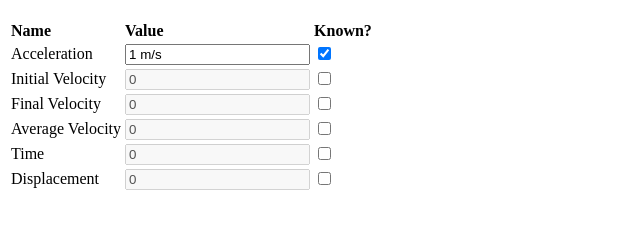
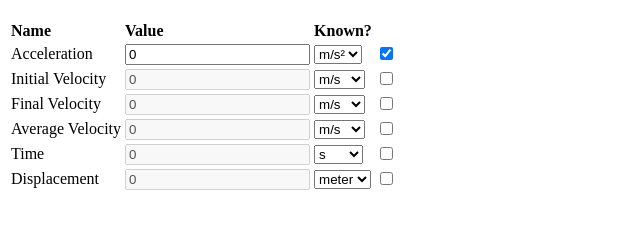
Before and after one commit to gpacourek/Physics-Calculator, a plain HTML site: page kinematics.html in a window 1280 px wide. Shown: the part 61-290 px from the top of the page, without its empty margins (0-640 px from the left). Drawn offline with Linux system fonts and the light colour scheme.

Commit message:
vavg works with vi and vf

```diff
--- a/kinematics.html
+++ b/kinematics.html
@@ -14,34 +14,40 @@
 				<td><b>Value</b></td>
 				<td><b>Known?</b></td>
 			</tr>
-			<tr>
+			<tr id="accelRow">
 				<td>Acceleration</td>
-				<td><input type="text" id="a" value="1 m/s" func="calcAccel(this.value);"></td>
+				<td><input type="number" id="a" value=0></td>
+				<td><select class="accel"></select></td>
 				<td><input type="checkbox" checked></td>
 			</tr>
-			<tr>
+			<tr id="viRow">
 				<td>Initial Velocity</td>
-				<td><input type="text" id="vi" value=0 disabled func="calcVelocity(this.value);"></td>
+				<td><input type="number" id="vi" value=0 disabled></td>
+				<td><select class="vel"></select></td>
 				<td><input type="checkbox"></td>
 			</tr>
-			<tr>
+			<tr id="vfRow">
 				<td>Final Velocity</td>
-				<td><input type="text" id="vf" value=0 disabled func="calcVelocity(this.value);"></td>
+				<td><input type="number" id="vf" value=0 disabled></td>
+				<td><select class="vel"></select></td>
 				<td><input type="checkbox"></td>
 			</tr>
-			<tr>
+			<tr id="avgVRow">
 				<td>Average Velocity</td>
-				<td><input type="text" id="vavg" value=0 disabled func="calcVelocity(this.value);"></td>
+				<td><input type="number" id="vavg" value=0 disabled></td>
+				<td><select class="vel"></select></td>
 				<td><input type="checkbox"></td>
 			</tr>
-			<tr>
+			<tr id="timeRow">
 				<td>Time</td>
-				<td><input type="text" id="t" value=0 disabled></td>
+				<td><input type="number" id="t" value=0 disabled></td>
+				<td><select class="time"></select></td>
 				<td><input type="checkbox"></td>
 			</tr>
-			<tr>
+			<tr id="dispRow">
 				<td>Displacement</td>
-				<td><input type="text" id="d" value=0 disabled></td>
+				<td><input type="number" id="d" value=0 disabled></td>
+				<td><select class="dist"></select></td>
 				<td><input type="checkbox"></td>
 			</tr>
 		</table>
@@ -53,74 +59,74 @@
 		-->
 
 		<script>
-			function calcAccel (txt) {
-				if (txt.length < 1)
-					return NaN;
-				if (!isNaN(txt)) {
-					return parseFloat(txt);
-				}
-				if (isNaN(txt.substring(0, 1)))
-					return NaN;
-				var index = 0;
-				while (!isNaN(txt.charAt(index)) || txt.charAt(index) == ".")//might it be easier to just have check marks to check different units
-					index++;
-				var num = txt.substring(0, index);
-				num = parseFloat(num);
+window.onload = function () {
+	for (var select of document.querySelectorAll("select")) {
+		var type = select.className;
+		var options = [];
 
-				var rest = txt.substring(index);
-				var factor = -1;
+		if (type == "accel") {
+			options.push(["m/s²", 1]);
+		} else if (type == "vel") {
+			options.push(["m/s", 1]);
+			options.push(["mph", 2.237]);
+			options.push(["km/h", 3.6]);
+		} else if (type == "time") {
+			options.push(["s", 1]);
+			options.push(["min", 60]);
+			options.push(["hour", 3600]);
+			options.push(["ms", 1/1000]);
+			options.push(["ns", 1/1000000000]);
+		} else if (type == "dist") {
+			options.push(["meter", 1]);
+			options.push(["foot", 1/3.281]);
+			options.push(["inch", 1/3.281 * 12]);
+		}
 
-				if (rest == "m/s" || rest == "ms")
-					factor = 1;
+		options.forEach((option) => {
+			var elem = document.createElement("option");
+			elem.innerHTML = option[0];
+			elem.value = option[1];
+			select.appendChild(elem);
+		});
+	}
 
-				if (factor == -1)
-					return NaN;
-				return num / factor;
-			}
+	for (var checkbox of document.querySelectorAll("input[type='checkbox']")) {
+		checkbox.onclick = function () {
+			this.parentElement.parentElement.querySelector("input[type='number']").disabled = !this.checked;
+		};
+	}
 
-			function calcVelocity (txt) {
-				if (txt.length < 1)
-					return NaN;
-				if (!isNaN(txt)) {
-					return parseFloat(txt);
-				}
-				if (isNaN(txt.substring(0, 1)))
-					return NaN;
-				var index = 0;
-				while (!isNaN(txt.charAt(index)) || txt.charAt(index) == ".")
-					index++;
-				var num = txt.substring(0, index);
-				num = parseFloat(num);
+	for (var input of document.querySelectorAll("input")) {
+		input.onkeyup = processAll;
+	}
+}
 
-				var rest = txt.substring(index);
-				var factor = -1;
+function isKnown (name) {
+	return document.getElementById(name).querySelector("input[type='checkbox']").checked;
+}
+function getValue (name) {
+	return document.getElementById(name).querySelector("input[type='number']").value;
+}
+function setValue (name, val) {
+	document.getElementById(name).querySelector("input[type='number']").value = val;
+}
 
-				if (rest == "m/s" || rest == "ms")
-					factor = 1;
-				else if (rest == "mph")
-					factor = 2.237;
-				else if (rest == "fps")
-					factor = 3.281;
+function processVelAvg () {
+	if (isKnown("avgVRow"))
+		return;
 
-				if (factor == -1)
-					return NaN;
-				return num / factor;
-			}
+	if (isKnown("viRow") && isKnown("vfRow")) {
+		setValue("avgVRow", (getValue("viRow") + getValue("vfRow")) / 2);
+		return;
+	}
+}
 
-			for (var checkbox of document.querySelectorAll("input[type='checkbox']")) {
-				checkbox.onclick = function () {
-					this.parentElement.parentElement.querySelector("input[type='text']").disabled = !this.checked;
-				};
-			}
+function processAll () {
+	processVelAvg();
+}
 
-			for (var inputBox of document.querySelectorAll("input[type='text']")) {
-				inputBox.onkeyup = function () {
-					this.setAttribute("hiddenVal", eval(this.getAttribute("func")));
-				}
-				inputBox.onkeyup();
-			}
-
-			//setTimeout(() => {location.reload()}, 10000);
+//setTimeout(() => {location.reload()}, 10000);
+//setInterval(() => {processVelAvg()}, 1000);
 		</script>
 	</body>
 </html>
```
